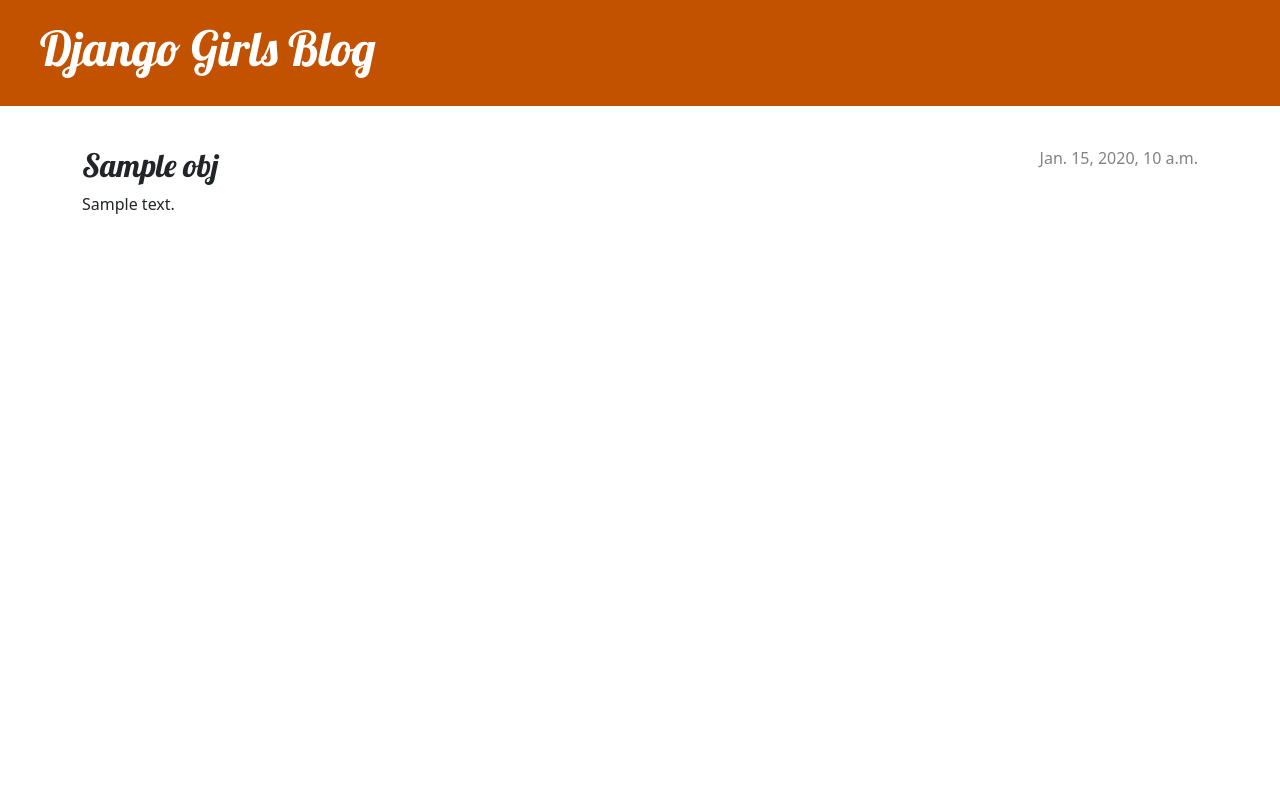
After one commit to sphakamiso-git/djangogirlsblog_Django, a Django app: template blog/templates/blog/post_detail.html in a window 1280 px wide. The commit adds this page. Run offline with Django 4.2, Linux system fonts and the light colour scheme; the template is opened without the code that fills it: most values are stand-ins (such as "Sample title", 1, 10 or a date in 2020).

Commit message:
Added view and template for detailed blog post as well as CSS for the site.

```diff
--- /dev/null
+++ b/blog/static/css/blog.css
@@ -0,0 +1,70 @@
+.page-header {
+    background-color: #C25100;
+    margin-top: 0;
+    margin-bottom: 40px;
+    padding: 20px 20px 20px 40px;
+}
+
+.page-header h1,
+.page-header h1 a,
+.page-header h1 a:visited,
+.page-header h1 a:active {
+    color: #ffffff;
+    font-size: 36pt;
+    text-decoration: none;
+}
+
+h1,
+h2,
+h3,
+h4 {
+    font-family: 'Lobster', cursive;
+}
+
+.date {
+    color: #828282;
+}
+
+.save {
+    float: right;
+}
+
+.post-form textarea,
+.post-form input {
+    width: 100%;
+}
+
+.top-menu,
+.top-menu:hover,
+.top-menu:visited {
+    color: #ffffff;
+    float: right;
+    font-size: 26pt;
+    margin-right: 20px;
+}
+
+.post {
+    margin-bottom: 70px;
+}
+
+.post h2 a,
+.post h2 a:visited {
+    color: #000000;
+}
+
+.post > .date,
+.post > .actions {
+    float: right;
+}
+
+.btn-secondary,
+.btn-secondary:visited {
+    color: #C25100;
+    background: none;
+    border-color: #C25100;
+}
+
+.btn-secondary:hover {
+    color: #FFFFFF;
+    background-color: #C25100;
+}
--- /dev/null
+++ b/blog/templates/blog/base.html
@@ -0,0 +1,40 @@
+{% load static %}
+<!DOCTTYPE html>
+<html>
+    <head>
+        <title>Thembi's blog</title>
+        <link href="https://cdn.jsdelivr.net/npm/bootstrap@5.3.1/dist/css/bootstrap.min.css" rel="stylesheet" integrity="sha384-4bw+/aepP/YC94hEpVNVgiZdgIC5+VKNBQNGCHeKRQN+PtmoHDEXuppvnDJzQIu9" crossorigin="anonymous">
+
+        <link rel="preconnect" href="https://fonts.googleapis.com">
+        <link rel="preconnect" href="https://fonts.gstatic.com" crossorigin>
+        <link href="https://fonts.googleapis.com/css2?family=Lobster&display=swap" rel="stylesheet">
+
+        <link rel="stylesheet" href="{% static 'css/blog.css' %}">
+    </head>
+
+    <body>
+       <header class="page-header">
+        <div class="conatiner">
+
+            <h1><a href="/">Django Girls Blog</a></h1>
+        </div>
+       </header>
+<main class="container">
+    <div class="row">
+        <div class="col">
+            {%block content%}
+            {%endblock content%}
+        </div>
+    </div>
+</main>
+
+
+       <!--<article>
+        <time>published: 14.06.2014, 12:14</time>
+        <h2><a href="">My second post</a></h2>
+        <p>Hy there this is my secnd post</p>
+       </article>-->
+
+
+    </body>
+</html>
--- /dev/null
+++ b/blog/templates/blog/post_detail.html
@@ -0,0 +1,11 @@
+{% extends 'blog/base.html' %}
+
+{% block content %}
+    <article class="post">
+        {%if obj.published_date %}
+        <time class="date">{{obj.published_date}}</time>
+        {% endif %}
+        <h2>{{obj.title }}</h2>
+        <p>{{obj.text|linebreaksbr}}</p>
+    </article>
+{% endblock content %}
--- a/blog/urls.py
+++ b/blog/urls.py
@@ -3,4 +3,5 @@ from . import views
 
 urlpatterns =[
     path('', views.post_list, name='post_list'),
+    path('post/<int:pk>/', views.post_detail, name='post_detail'),
 ]
```
Also changed, not shown: blog/templates/blog/post_list.html (+12 -29 lines), blog/views.py (+6 -1 lines).
